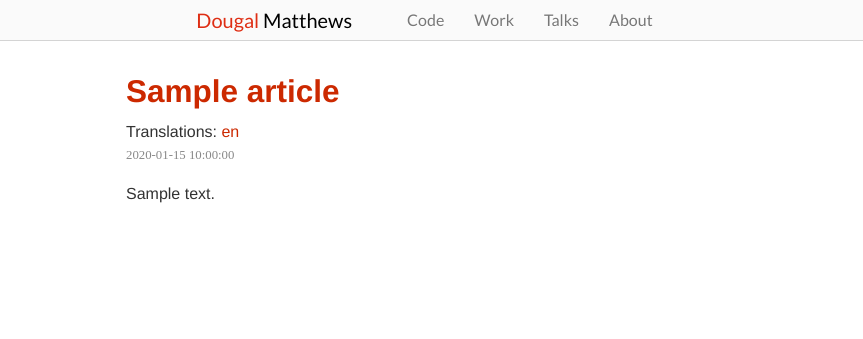
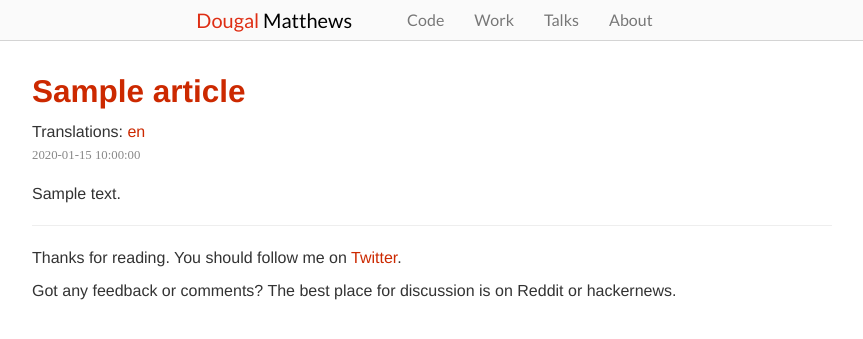
Before and after one commit to d0ugal/dm, a Python web app: template dm/templates/article.html in a window 1280 px wide. Shown: the top 339 px of the page, without its empty margins (208-1071 px from the left). Run offline with Jinja, Linux system fonts and the light colour scheme; the template is opened without the code that fills it: most values are stand-ins (such as "Sample title", 1, 10 or a date in 2020); some libraries are stand-ins or nearby versions; some web fonts are replaced.

Commit message:
Small theme tweaks

```diff
--- a/dm/static/css/style.css
+++ b/dm/static/css/style.css
@@ -110,7 +110,7 @@ pre {
 .navbar-static-top .container,
 .navbar-fixed-top .container,
 .navbar-fixed-bottom .container {
-  max-width: 612px;
+  max-width: 800px;
 }
 
 /* -- */
--- a/dm/templates/article.html
+++ b/dm/templates/article.html
@@ -19,5 +19,18 @@
   <div class="entry-content">
     {{ article.content }}
   </div><!-- /.entry-content -->
+
+    <hr />
+
+    <p>
+      Thanks for reading. You should follow me on
+      <a href="https://twitter.com/d0ugal">Twitter</a>.
+    </p>
+
+    <p>
+      Got any feedback or comments? The best place for discussion is on Reddit
+      or hackernews.
+    </p>
+
 </section>
 {% endblock %}
```
Also changed, not shown: dm/templates/page.html (+7 -0 lines).
